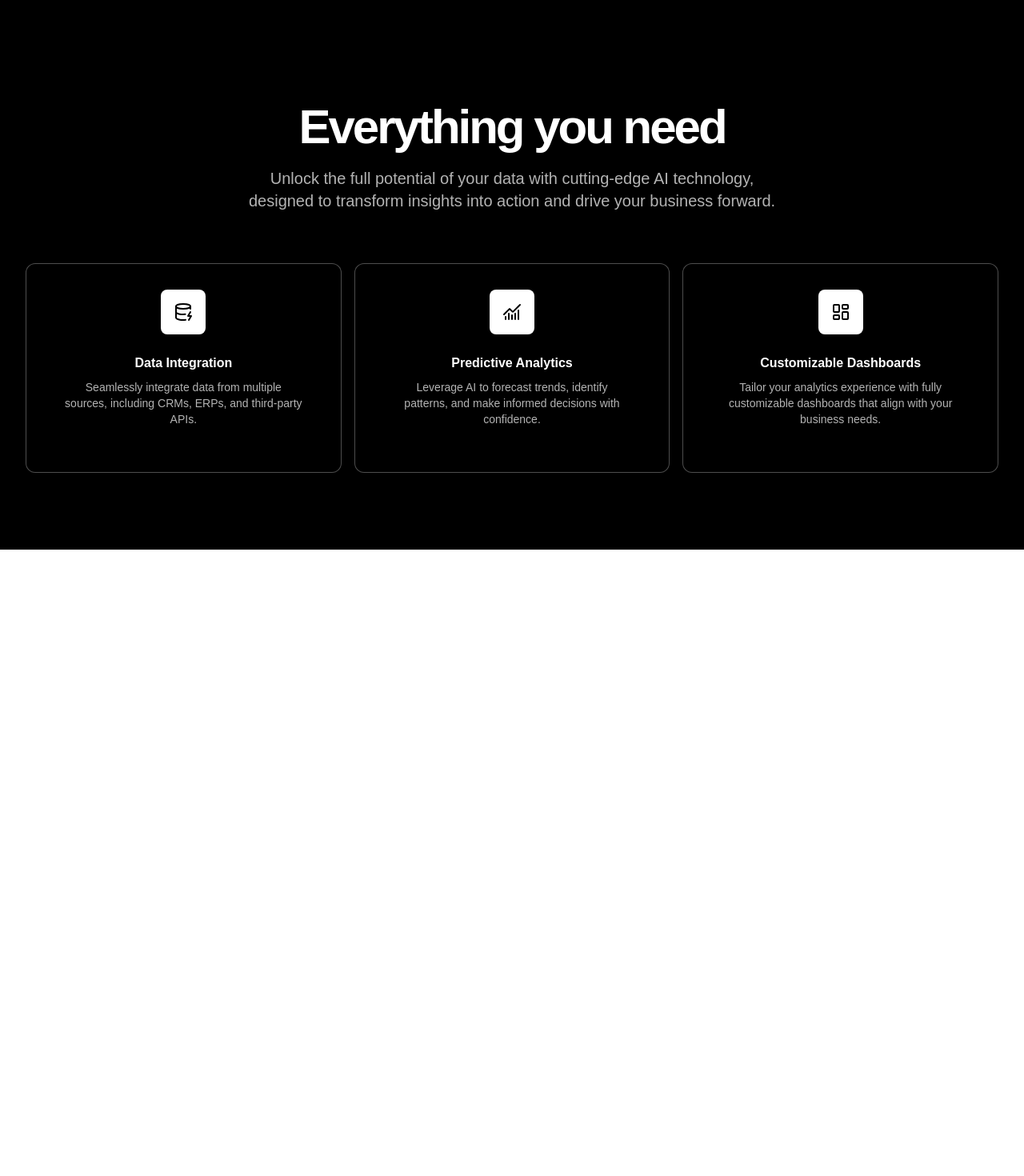
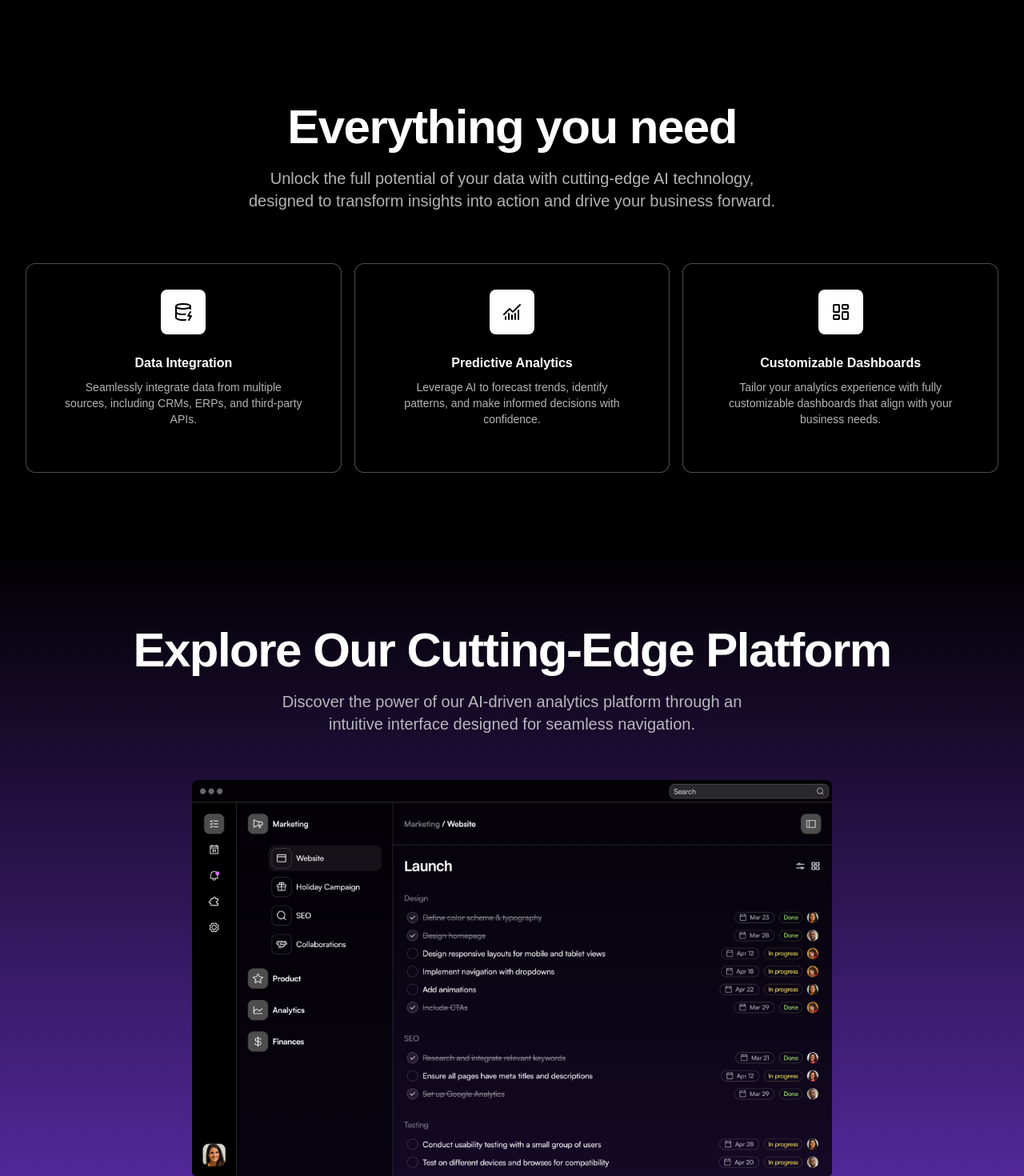
Before and after one commit to andrewmartinn/next-landing-page, a Next.js app: page / in a window 1280 px wide. Shown: the part 1100-2570 px from the top of the page at 80% size. Before the commit the page ends 1787 px from the top, so only its background shows below. Built offline with nearby package versions, Linux system fonts and the light colour scheme; a web font is replaced by a local one.

Commit message:
feat: product showcase

```diff
--- a/app/page.tsx
+++ b/app/page.tsx
@@ -3,6 +3,7 @@ import Features from "@/components/features";
 import HeroSection from "@/components/hero-section";
 import LogoTicker from "@/components/logo-ticker";
 import Navbar from "@/components/navbar";
+import ProductShowcase from "@/components/product-showcase";
 
 export default function Home() {
   return (
@@ -12,6 +13,7 @@ export default function Home() {
       <HeroSection />
       <LogoTicker />
       <Features />
+      <ProductShowcase />
     </>
   );
 }
--- a/components/features.tsx
+++ b/components/features.tsx
@@ -34,7 +34,7 @@ export default function Features() {
   return (
     <div className="bg-black py-[72px] text-white sm:py-24">
       <div className="container mx-auto">
-        <h2 className="text-center text-5xl font-bold tracking-tighter sm:text-6xl">
+        <h2 className="text-center text-5xl font-bold tracking-tight sm:text-6xl">
           Everything you need
         </h2>
         <div className="mx-auto max-w-2xl">
--- a/components/hero-section.tsx
+++ b/components/hero-section.tsx
@@ -24,7 +24,7 @@ export default function HeroSection() {
         </div>
         <div className="mt-8 flex justify-center">
           <div className="relative inline-flex">
-            <h1 className="text-center text-5xl font-bold tracking-tighter md:text-7xl lg:text-9xl">
+            <h1 className="text-center text-5xl font-bold tracking-tight md:text-7xl lg:text-9xl">
               Transforming Data
               <br />
               into Action
--- /dev/null
+++ b/components/product-showcase.tsx
@@ -0,0 +1,26 @@
+import Image from "next/image";
+
+export default function ProductShowcase() {
+  return (
+    <section className="bg-black bg-gradient-to-b from-black to-[#5D2CAB] py-[72px] text-white sm:py-24">
+      <div className="container mx-auto text-center">
+        <h2 className="text-5xl font-bold tracking-tight sm:text-6xl">
+          Explore Our Cutting-Edge Platform
+        </h2>
+        <p className="mx-auto mt-5 text-xl text-white/70 sm:max-w-xl">
+          Discover the power of our AI-driven analytics platform through an
+          intuitive interface designed for seamless navigation.
+        </p>
+        <Image
+          priority
+          quality={95}
+          src="/assets/images/app-screen.png"
+          alt="product screenshot"
+          height={650}
+          width={650}
+          className="mx-auto mt-14 object-contain sm:h-auto sm:w-[800px]"
+        />
+      </div>
+    </section>
+  );
+}
```
Also changed, not shown: public/assets/images/app-screen.png (added).
